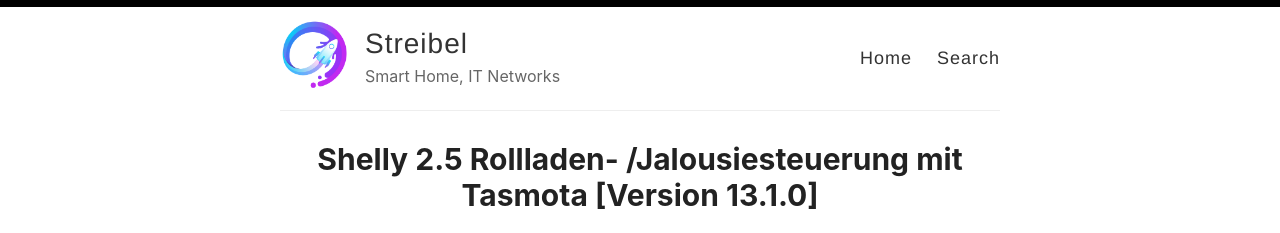
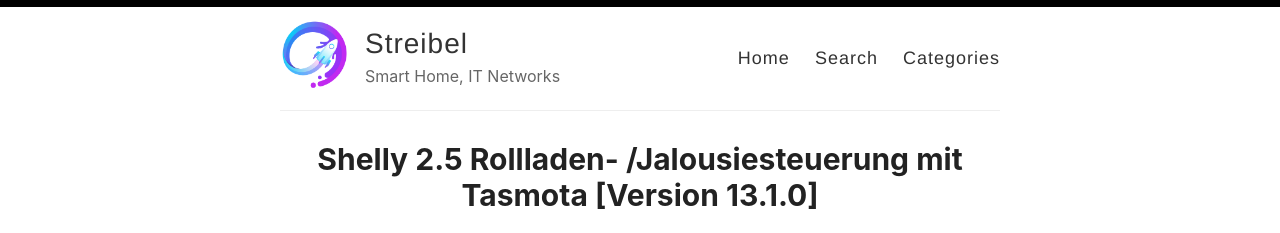
Before and after one commit to Slinx05/slinx05.github.io_old, a Jekyll site: the page built from index.html, in a window 1280 px wide. Shown: the top 233 px of the page. Built offline with Jekyll 4.4.1, drawn with Linux system fonts in a browser that asks for light colours; the list of posts is cut into pages by our own code; comment, search, counter and statistics services are not loaded.

Commit message:
added Categories

```diff
--- a/_layouts/default.html
+++ b/_layouts/default.html
@@ -31,6 +31,7 @@
               <!-- <a href="{{ site.baseurl }}/getting-started">Getting Started</a> -->
               <a href="{{ site.baseurl }}/search">Search</a>
               <!-- <a href="{{ site.baseurl }}/about">About</a> -->
+              <a href="{{ site.baseurl }}//categories">Categories</a>
             </nav>
           </header>
         </div>
```
